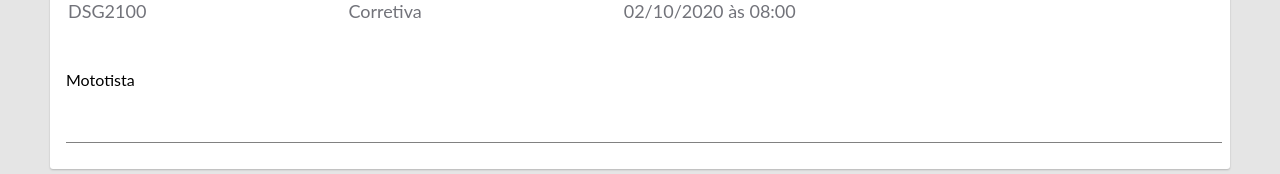
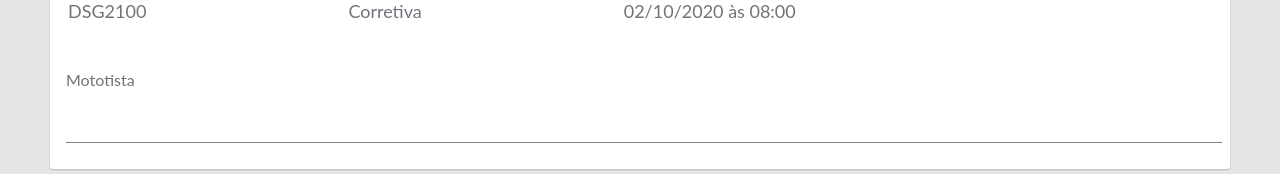
Before and after one commit to JSL-Future/jsl-2.0, a React (Create React App) app: page / in a window 1280 px wide. Shown: the part 510-684 px from the top of the page. Built offline with nearby package versions, Linux system fonts and the light colour scheme.

Commit message:
Alterado cor da fonte

```diff
--- a/src/Components/Input/style.module.css
+++ b/src/Components/Input/style.module.css
@@ -4,7 +4,12 @@ input {
   background: transparent;
   border: none;
   border-bottom: solid 1px var(--gray-color);
+  color: var(--storm-gray-color);
   font-size: 18px;
   padding: 16px 4px;
   width: 100%;
 }
+
+label {
+  color: var(--storm-gray-color);
+}
```
